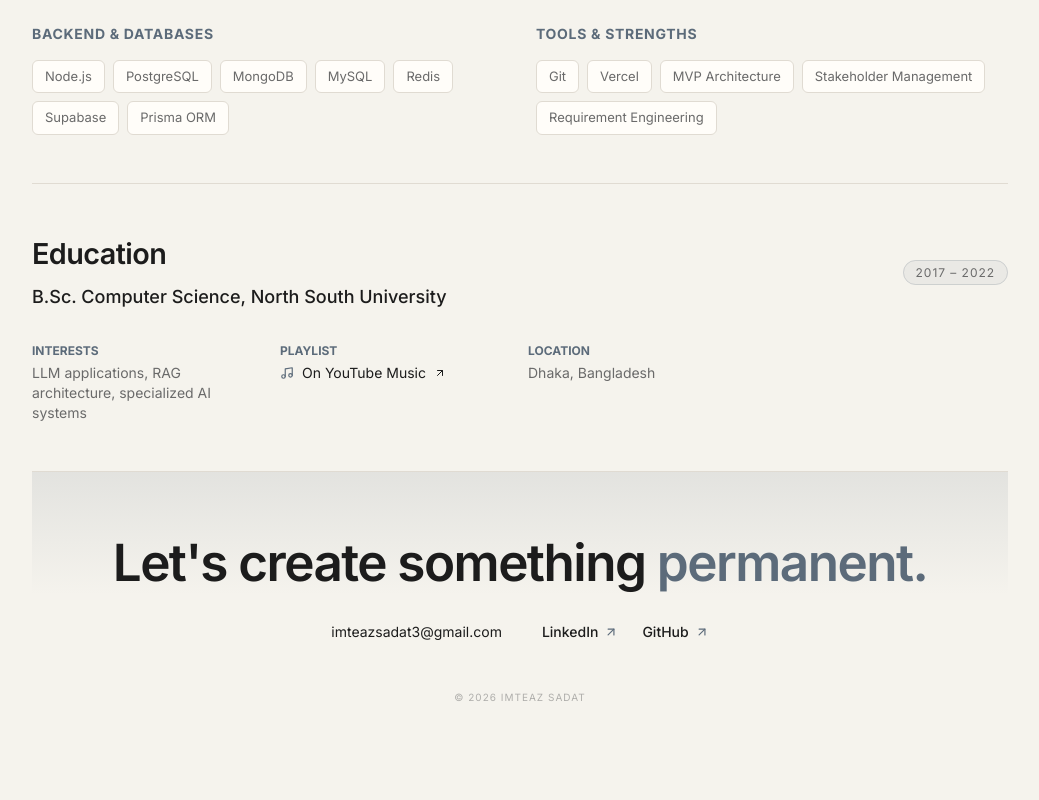
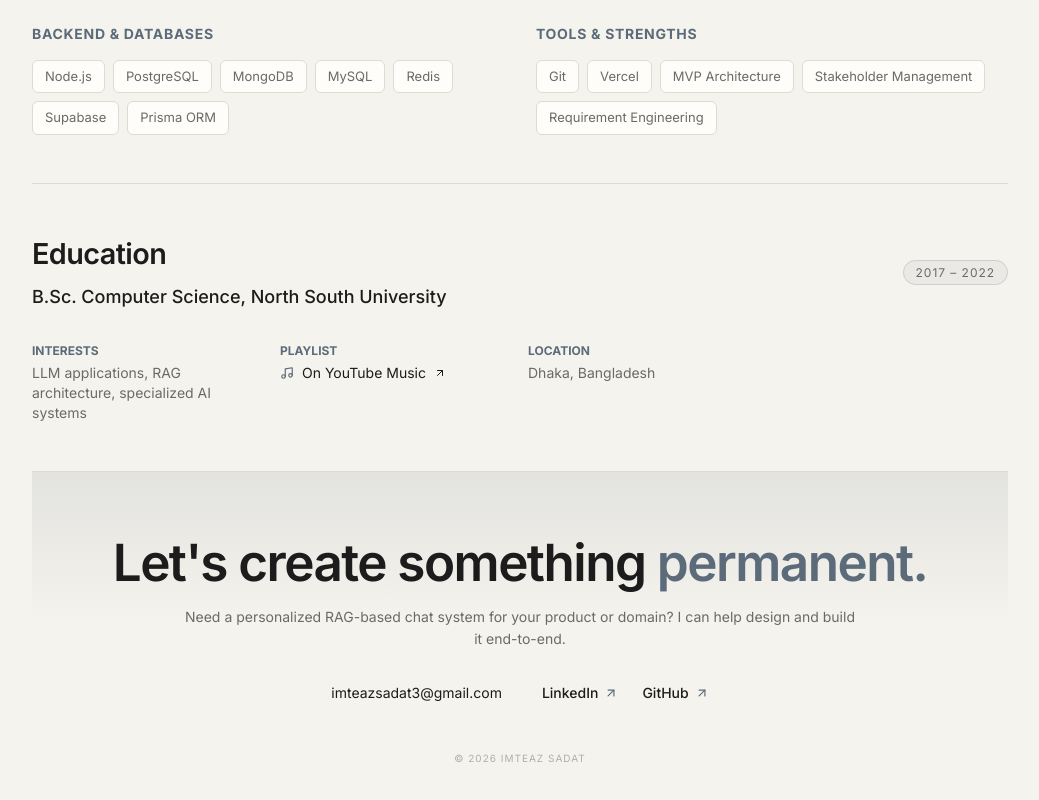
Before and after one commit to sadat66/portfolio, a Next.js app: page / in a window 1280 px wide. Shown: the part 1534-2334 px from the top of the page, without its empty margins (120-1159 px from the left). Built offline with nearby package versions, Linux system fonts and the light colour scheme.

Commit message:
feat: add personalized RAG-based chat system offer to homepage for enhanced user engagement

```diff
--- a/src/app/page.tsx
+++ b/src/app/page.tsx
@@ -251,6 +251,9 @@ export default function Home() {
               Let&apos;s create something{" "}
               <span className="text-[var(--accent)]">permanent.</span>
             </h2>
+            <p className="mx-auto mt-4 max-w-[42rem] text-sm leading-relaxed text-[var(--muted)]">
+              Need a personalized RAG-based chat system for your product or domain? I can help design and build it end-to-end.
+            </p>
             <div className="mt-8 flex flex-col items-center justify-center gap-6 text-sm sm:flex-row sm:gap-10">
               <a href="mailto:imteazsadat3@gmail.com" className="text-[var(--muted)] underline decoration-[var(--accent)]/40 decoration-1 underline-offset-4 transition-colors hover:text-[var(--foreground)] hover:decoration-[var(--accent)]">
                 imteazsadat3@gmail.com
```
